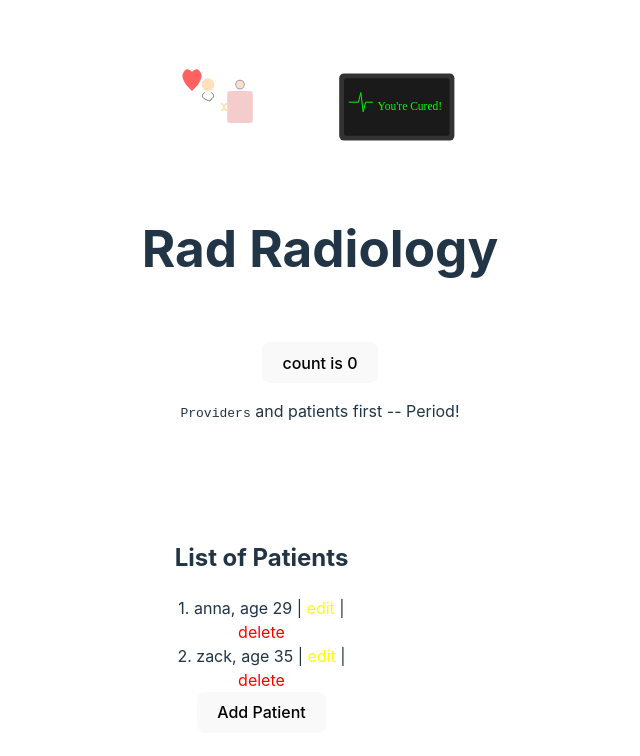
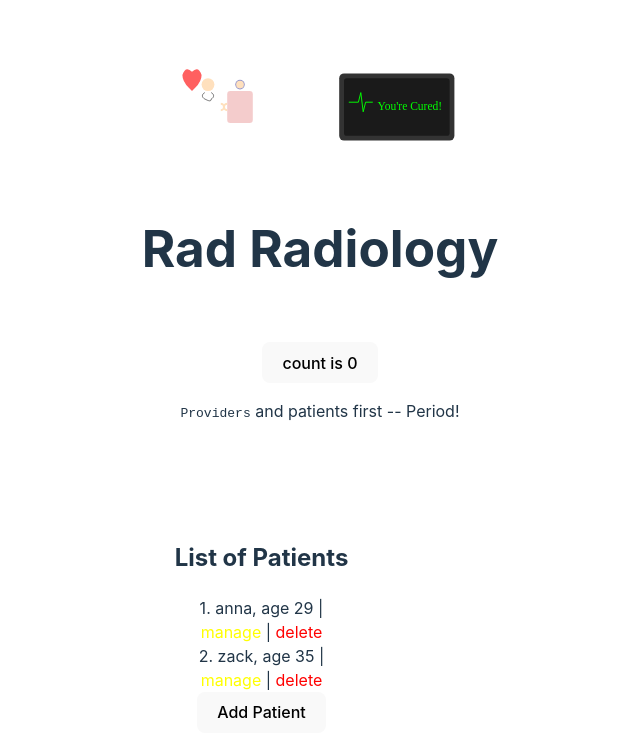
Before and after one commit to JKeddo95/RadRadiologyDemo, a React (Vite) app: page / in a window 1280 px wide. Shown: the top 756 px of the page, without its empty margins (320-960 px from the left). Built offline with nearby package versions, Linux system fonts and the light colour scheme.

Commit message:
DEV-01--Upgrade-Styling

```diff
--- a/src/components/PatientsMenu/PatientsMenu.tsx
+++ b/src/components/PatientsMenu/PatientsMenu.tsx
@@ -1,10 +1,10 @@
 // PatientList.tsx
 import React, { useEffect, useState, useRef } from "react";
-import { Patient, PATIENTS_LIST } from "../library/usefulConstants";
+import { Patient, PATIENTS_LIST, PATIENT_HEALTH_LEVEL } from "../library/usefulConstants";
 import "./patientMenu.css";
 
 export const PatientsMenu = () => {
-  localStorage.setItem(PATIENTS_LIST, `[{"name": "anna", "age": 29}, {"name": "zack", "age": 35}]`);
+  localStorage.setItem(PATIENTS_LIST, `[{"name": "anna", "age": 29, "status": "pending review"}, {"name": "zack", "age": 35, "status": "pending review"}]`);
   const patientsString = localStorage.getItem(PATIENTS_LIST);
 
   if (!patientsString) {
@@ -35,6 +35,22 @@ export const PatientsMenu = () => {
     setPatientsList(newPatientsList);
   };
 
+  const updatePatientAge = (patientNo: number, currentAge: number) => {
+    const newAge = prompt(`Update patient age to `, String(currentAge));
+    const newPatientsList = [...patientsList];
+    newPatientsList[patientNo].age = parseInt(String(newAge)) || currentAge;
+    setPatientsList(newPatientsList);
+    console.log(`patientslist[${patientNo}].age updated from ${currentAge} to ${newPatientsList[patientNo].age}`);
+  };
+
+  const updatePatientName = (patientNo: number, currentName: string) => {
+    const newAge = prompt(`Update patient age to `, currentName);
+    const newPatientsList = [...patientsList];
+    newPatientsList[patientNo].name = newAge || currentName;
+    setPatientsList(newPatientsList);
+    console.log(`patientslist[${patientNo}].name updated from ${currentName} to ${newPatientsList[patientNo].name}`);
+  };
+
   return (
     <div>
       <br />
@@ -44,13 +60,11 @@ export const PatientsMenu = () => {
         {patientsList.map((patient: Patient, patientNo) => (
           <div className={"patientEntry"} key={`${patientNo}_${patient.name}_${patient.age}`}>
             <span>{patientNo + 1}.</span>
-            <span>
-              {" "}
-              {patient.name}, age {patient.age}
-            </span>
+            <span onClick={() => updatePatientName(patientNo, patient.name)}> {patient.name}</span>
+            <span onClick={() => updatePatientAge(patientNo, patient.age)}>, age {patient.age}</span>
             <span> | </span>
-            <span style={{ color: "yellow" }} onClick={() => console.log("edit patient")}>
-              edit
+            <span style={{ color: "yellow" }} onClick={() => console.log("Update Patient Details")}>
+              manage
             </span>
             <span> | </span>
             <span style={{ color: "red" }} onClick={() => deletePatient(patientNo)}>
@@ -102,7 +116,7 @@ const AddPatientPopup = ({ addPatientToList }: any) => {
 
   const submitDialog = () => {
     console.log(`Adding patient with age ${age} and name ${name}`);
-    addPatientToList({ name: name, age: age });
+    addPatientToList({ name: name, age: age, status: "pending review" });
     setName("");
     setAge("");
     toggleDialog();
--- a/src/components/PatientsMenu/patientMenu.css
+++ b/src/components/PatientsMenu/patientMenu.css
@@ -1,5 +1,5 @@
 .patientEntry:hover {
   float: "left";
   filter: drop-shadow(0 0 2em blue);
-  background-color: blueviolet;
+  background-color: rgba(138, 43, 226, 0.7);
 }
--- a/src/components/library/usefulConstants.ts
+++ b/src/components/library/usefulConstants.ts
@@ -1,2 +1,4 @@
 export const PATIENTS_LIST = "PATIENTS_LIST";
+export const PATIENT_FIELDS = { name: "name", age: "age", status: "status" };
+export type PATIENT_HEALTH_LEVEL = "healthy" | "stable" | "sick" | "pending review";
 export type Patient = { name: string; age: number };
```
